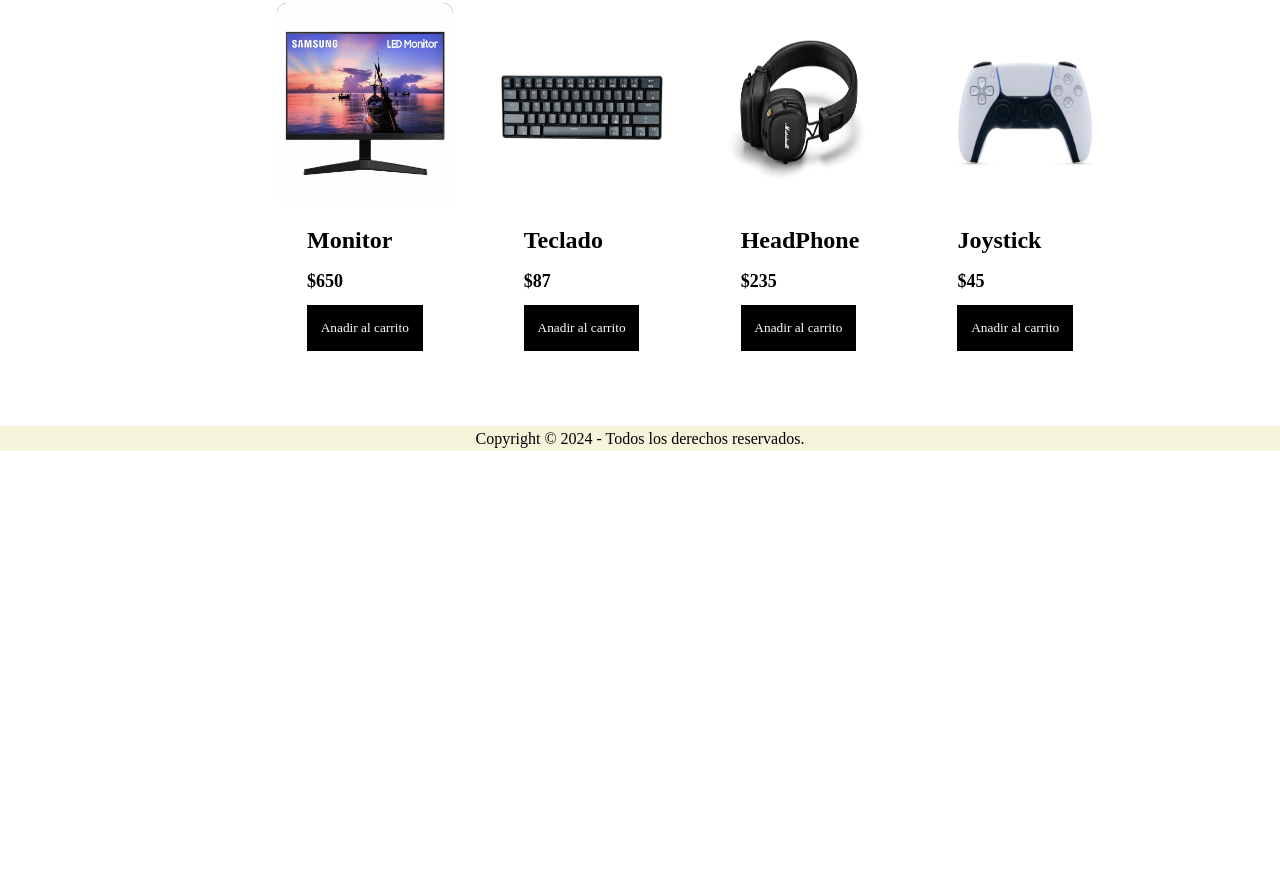
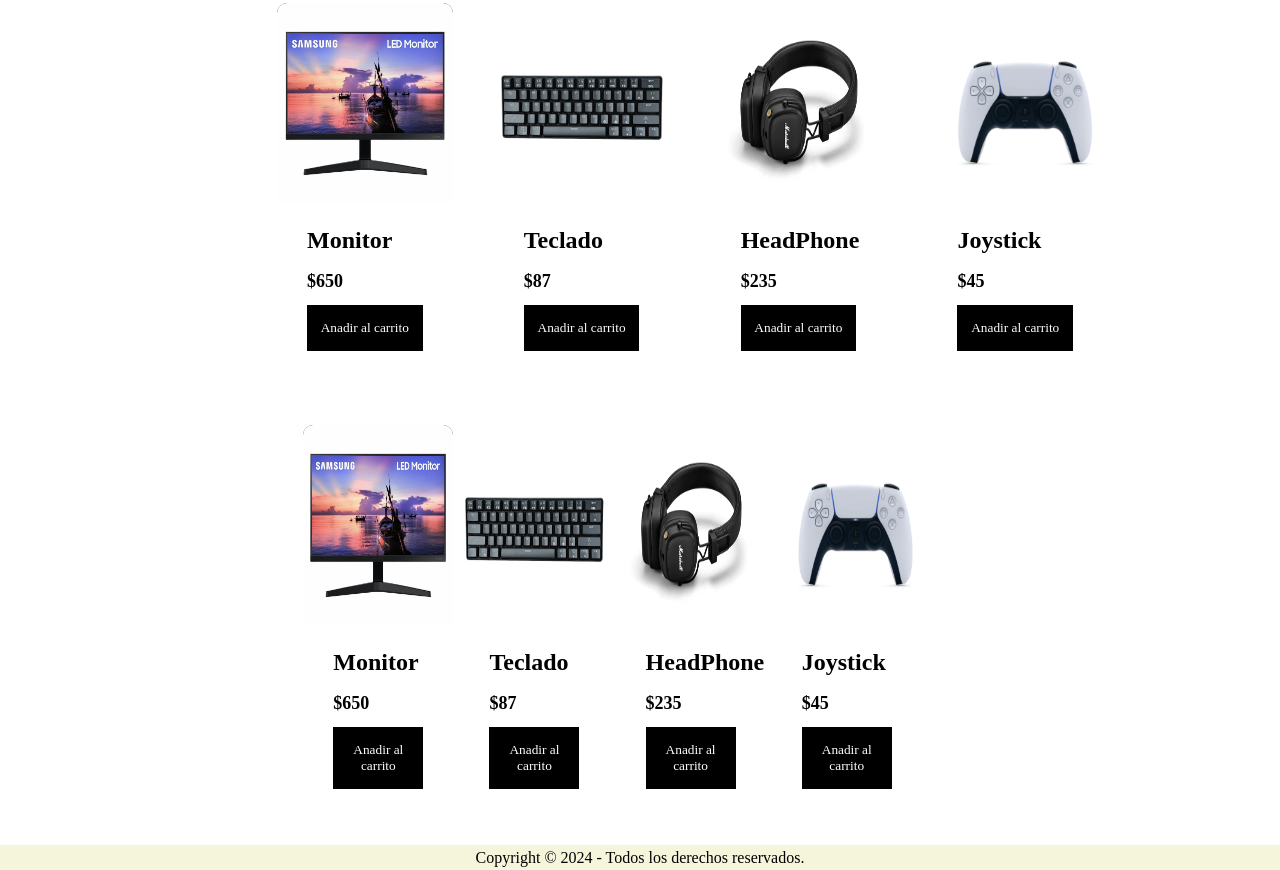
Before and after one commit to IgnacioFco/git-prubahtmm, a plain HTML site: page index.html in a window 1280 px wide. Shown: the part 664-1534 px from the top of the page. Before the commit the page ends 1115 px from the top, so only its background shows below. Drawn offline with Linux system fonts and the light colour scheme; a web font is replaced by a local one.

Commit message:
Termine el index y css

```diff
--- a/index.html
+++ b/index.html
@@ -118,6 +118,48 @@
             <button>Anadir al carrito</button>
         </div>
     </div>
+    <div class="container-items">
+        <div class="item">
+        <figure>
+            <img class="i2" src="images/monisam.jpg" alt="monitorsamsung">
+        </figure>
+        <div class="info-product">
+            <h2>Monitor</h2>
+            <p class="price">$650</p>
+            <button>Anadir al carrito</button>
+        </div>
+    </div>
+        <div class="item">
+        <figure>
+            <img class="i1" src="images/teclado2.jpg.png" alt="monitorsamsung">
+        </figure>
+        <div class="info-product">
+            <h2>Teclado</h2>
+            <p class="price">$87</p>
+            <button>Anadir al carrito</button>
+        </div>
+    </div>
+    <div class="item">
+        <figure>
+            <img class="i1" src="images/headp.png" alt="monitorsamsung">
+        </figure>
+        <div class="info-product">
+            <h2>HeadPhone</h2>
+            <p class="price">$235</p>
+            <button>Anadir al carrito</button>
+        </div>
+    </div>
+        <div class="item">
+        <figure>
+            <img class="i1" src="images/joyst.png" alt="monitorsamsung">
+        </figure>
+        <div class="info-product">
+            <h2>Joystick</h2>
+            <p class="price">$45</p>
+            <button>Anadir al carrito</button>
+        </div>
+    </div>
+
 
     </div>
 
```
